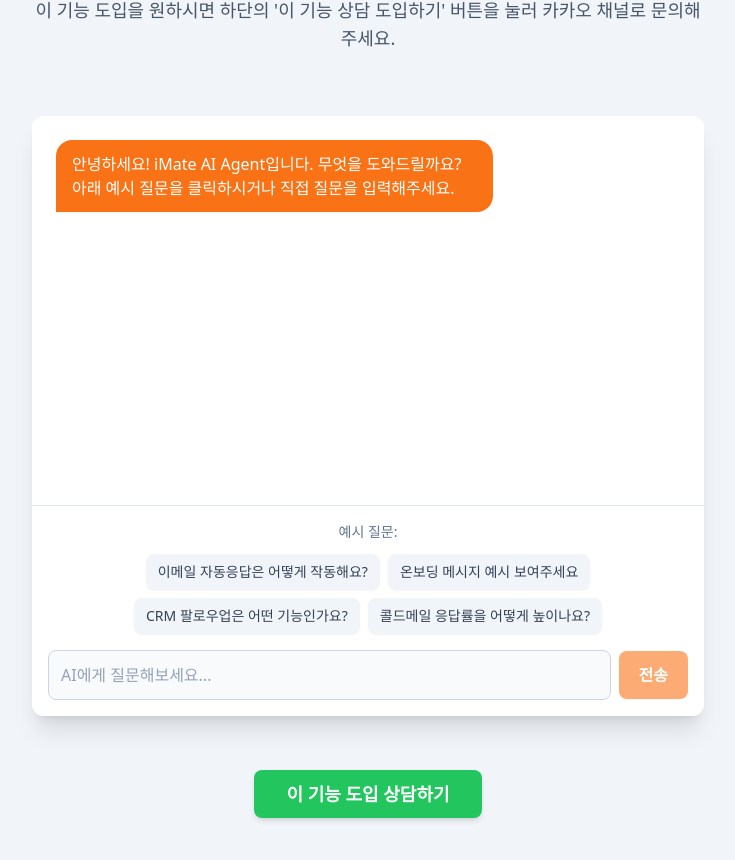
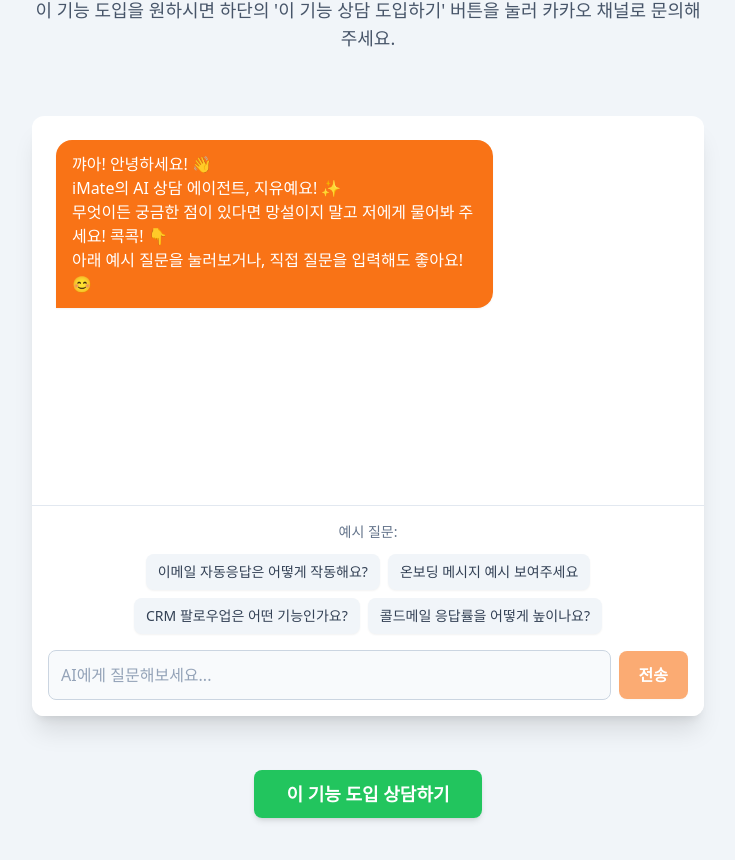
Before and after one commit to comdbstn/imate-landingpage, a React (Vite) app: page / in a window 1280 px wide. Shown: the part 3613-4473 px from the top of the page, without its empty margins (272-1007 px from the left). Built offline with nearby package versions, Linux system fonts and the light colour scheme.

Commit message:
Refine: Adjust wording in initial AI agent message

```diff
--- a/src/components/InteractiveAgentSection.jsx
+++ b/src/components/InteractiveAgentSection.jsx
@@ -8,7 +8,7 @@ const InteractiveAgentSection = () => {
 
   const initialMessage = {
     id: Date.now(),
-    text: '안녕하세요! iMate AI Agent입니다. 무엇을 도와드릴까요? 아래 예시 질문을 클릭하시거나 직접 질문을 입력해주세요.',
+    text: '꺄아! 안녕하세요! 👋\niMate의 AI 상담 에이전트, 지유예요! ✨\n무엇이든 궁금한 점이 있다면 망설이지 말고 저에게 물어봐 주세요! 콕콕! 👇\n아래 예시 질문을 눌러보거나, 직접 질문을 입력해도 좋아요! 😊',
     sender: 'ai'
   };
 
```
